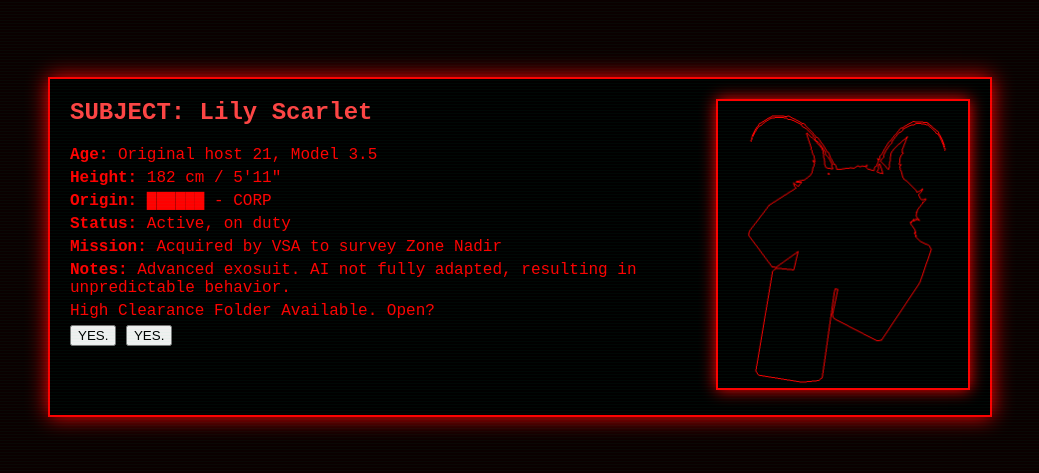
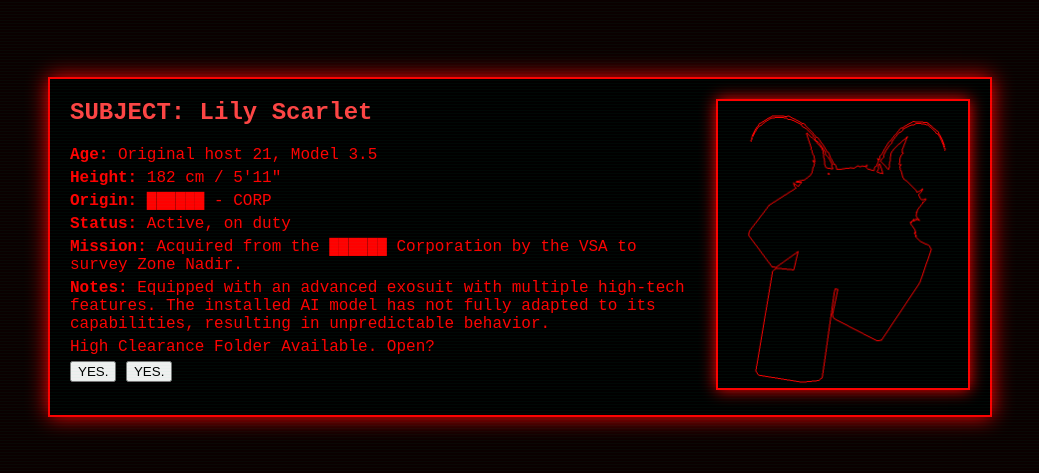
Before and after one commit to enochile2-dotcom/LILY-SCARLET-DOCUMENT, a plain HTML site: page database.html in a window 1280 px wide. Shown: the part 181-654 px from the top of the page, without its empty margins (120-1159 px from the left). Drawn offline with Linux system fonts and the light colour scheme.

Commit message:
Add files via upload

```diff
--- a/database.html
+++ b/database.html
@@ -81,8 +81,8 @@
     <p><strong>Height:</strong> 182 cm / 5'11"</p>
     <p><strong>Origin:</strong> ██████ - CORP</p>
     <p><strong>Status:</strong> Active, on duty</p>
-    <p><strong>Mission:</strong> Acquired by VSA to survey Zone Nadir</p>
-    <p><strong>Notes:</strong> Advanced exosuit. AI not fully adapted, resulting in unpredictable behavior.</p>
+    <p><strong>Mission:</strong> Acquired from the ██████ Corporation by the VSA to survey Zone Nadir. </p>
+    <p><strong>Notes:</strong> Equipped with an advanced exosuit with multiple high-tech features. The installed AI model has not fully adapted to its capabilities, resulting in unpredictable behavior. </p>
 
     <div class="folders">
       <p>High Clearance Folder Available. Open?</p>
```
